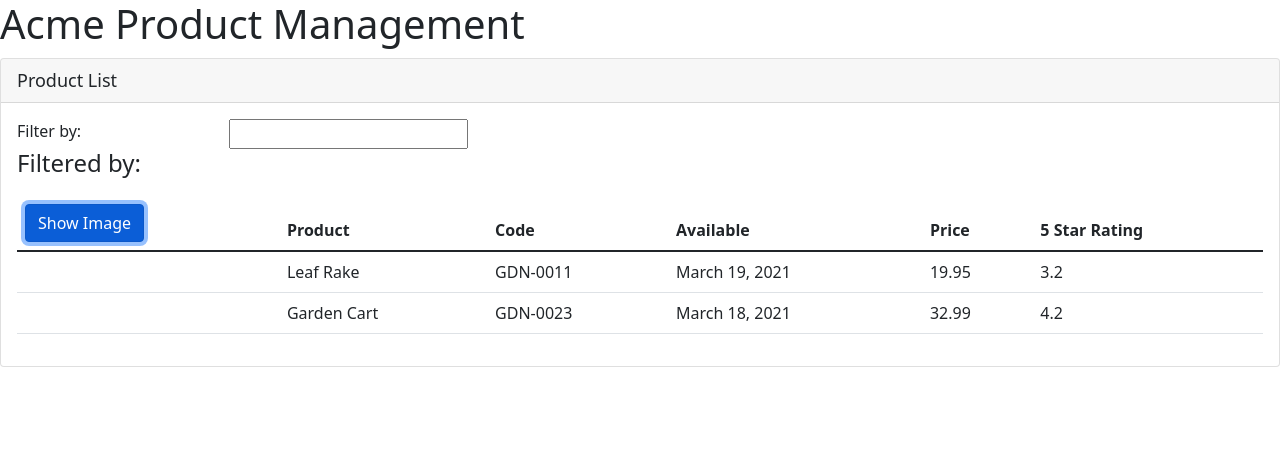
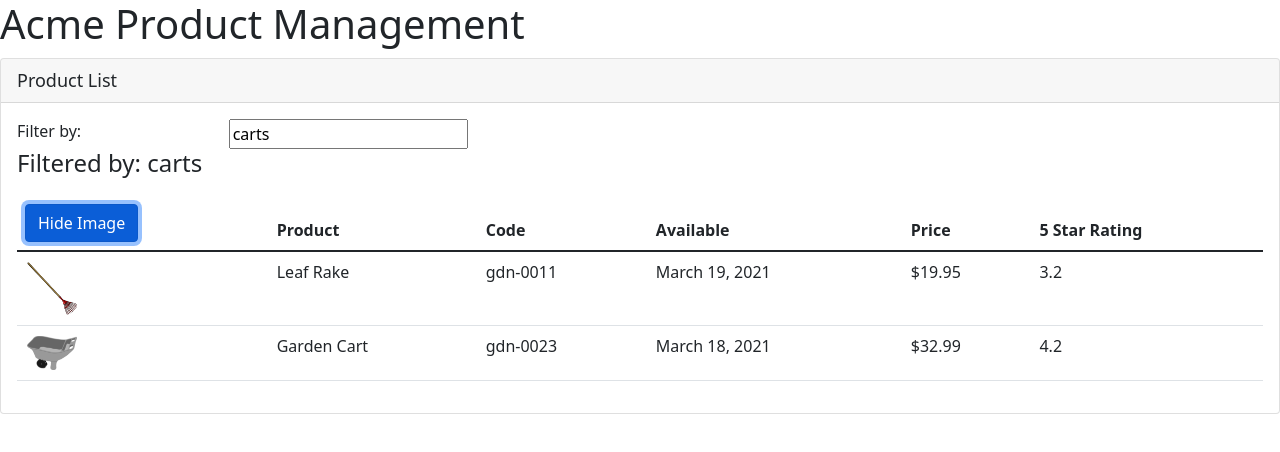
Before and after one commit to gokul-sarath07/Angular-Getting-Started-Course, an Angular app: page / in a window 1280 px wide. Both pictures are taken after a click on the button "Show Image". Shown: the top 452 px of the page. Built offline with nearby package versions, Linux system fonts and the light colour scheme.

Commit message:
Data binding and pipes.

```diff
--- a/src/app/app.module.ts
+++ b/src/app/app.module.ts
@@ -1,4 +1,5 @@
 import { NgModule } from '@angular/core';
+import { FormsModule } from '@angular/forms';
 import { BrowserModule } from '@angular/platform-browser';
 
 import { AppComponent } from './app.component';
@@ -10,7 +11,8 @@
     ProductListComponent
   ],
   imports: [
-    BrowserModule
+    BrowserModule,
+    FormsModule
   ],
   bootstrap: [AppComponent]
 })
--- a/src/app/products/product-list.component.html
+++ b/src/app/products/product-list.component.html
@@ -6,12 +6,13 @@
         <div class="row">
             <div class="col-md-2">Filter by:</div>
             <div class="col-md-4">
-                <input type="text">
+                <input type="text"
+                       [(ngModel)]="filterItem">
             </div>
         </div>
         <div class="row">
             <div class="col-md-6">
-                <h4>Filtered by:</h4>
+                <h4>Filtered by: {{filterItem}}</h4>
             </div>
         </div>
         <div class="table-responsive">
@@ -19,8 +20,9 @@
                 <thead>
                     <tr>
                         <th>
-                            <button class="btn btn-primary">
-                                Show Image
+                            <button class="btn btn-primary"
+                                (click)="toggleImage()">
+                                {{showImage ? 'Hide' : 'Show'}} Image
                             </button>
                         </th>
                         <th>Product</th>
@@ -32,11 +34,17 @@
                 </thead>
                 <tbody>
                     <tr *ngFor="let product of products">
-                        <td></td>
+                        <td>
+                            <img *ngIf="showImage"
+                                 [src]="product.imageUrl"
+                                 [title]="product.productName"
+                                 [style.width.px]="imageWidth"
+                                 [style.margin.px]="imageMargin">
+                        </td>
                         <td>{{product.productName}}</td>
-                        <td>{{product.productCode}}</td>
+                        <td>{{product.productCode | lowercase}}</td>
                         <td>{{product.releaseDate}}</td>
-                        <td>{{product.price}}</td>
+                        <td>{{product.price | currency:'USD':'symbol':'1.2-3'}}</td>
                         <td>{{product.starRating}}</td>
                     </tr>
                 </tbody>
--- a/src/app/products/product-list.component.ts
+++ b/src/app/products/product-list.component.ts
@@ -6,6 +6,10 @@
 })
 export class ProductListComponent {
     pageTitle: string = 'Product List';
+    imageWidth: number = 50;
+    imageMargin: number = 2;
+    showImage: boolean = false;
+    filterItem: string = 'carts';
     products: any[] = [
       {
         "productId": 1,
@@ -28,4 +32,8 @@
         "imageUrl": "assets/images/garden_cart.png"
       }
     ];
+
+    toggleImage(): void {
+      this.showImage = !this.showImage;
+    }
 }
```
